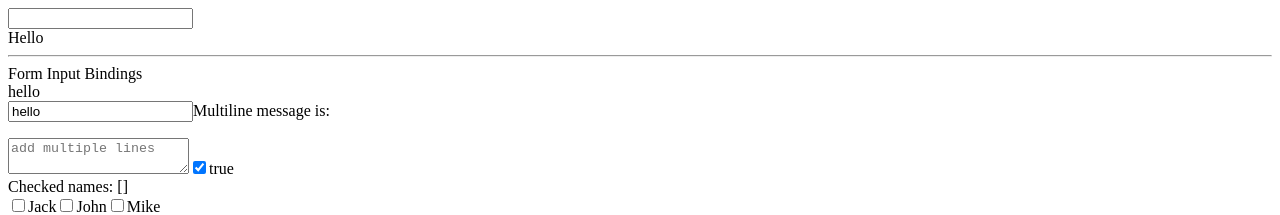
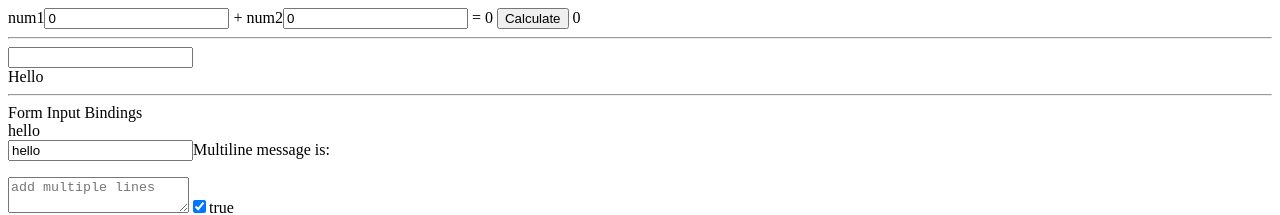
Before and after one commit to KTN-katanon/lab2, a Vue app: page / in a window 1280 px wide. Shown: the top 215 px of the page. Built offline with nearby package versions, Linux system fonts and the light colour scheme.

Commit message:
Finish MyPlus

```diff
--- a/src/App.vue
+++ b/src/App.vue
@@ -4,9 +4,12 @@ import TemplateSyntax from './components/TemplateSyntax.vue'
 import ReactiveFundamentals from './components/ReactivityFundamentals.vue'
 import FormInputBindings from './components/FormInputBindings.vue'
 import HelloMyName from './components/HelloMyName.vue'
+import MyPlus from './components/MyPlus.vue'
 </script>
 
 <template>
+  <MyPlus></MyPlus>
+  <hr />
   <HelloMyName></HelloMyName>
   <hr />
   <FormInputBindings></FormInputBindings>
--- /dev/null
+++ b/src/components/MyPlus.vue
@@ -0,0 +1,22 @@
+<template>
+  <div>
+    <label for="num1"> num1</label>
+    <input type="text" id="num1" v-model.number="num1" /> +
+    <label for="num2"> num2</label>
+    <input type="text" id="num2" v-model.number="num2" />
+    =
+    {{ num1 + num2 }}
+    <button @click="calculate">Calculate</button>
+    {{ result }}
+  </div>
+</template>
+
+<script setup>
+import { ref } from 'vue'
+const num1 = ref(0)
+const num2 = ref(0)
+const result = ref(0)
+function calculate() {
+  result.value = num1.value + num2.value
+}
+</script>
```
